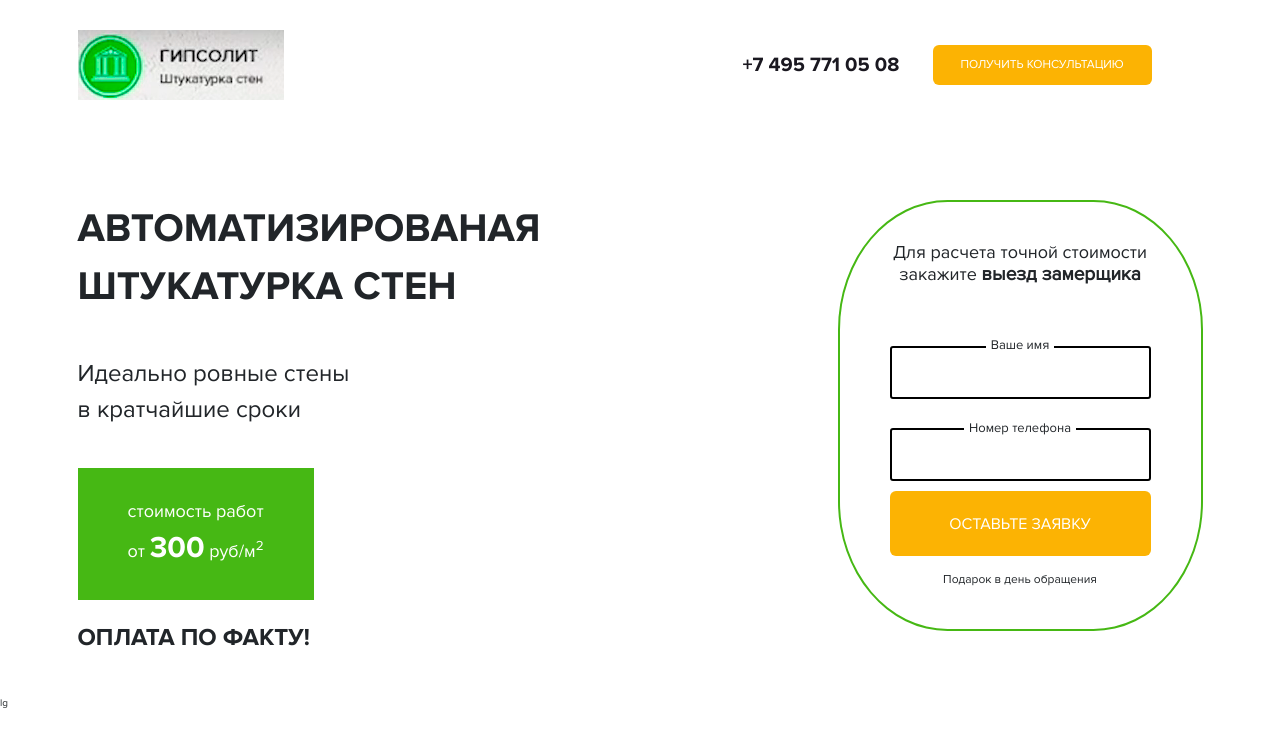
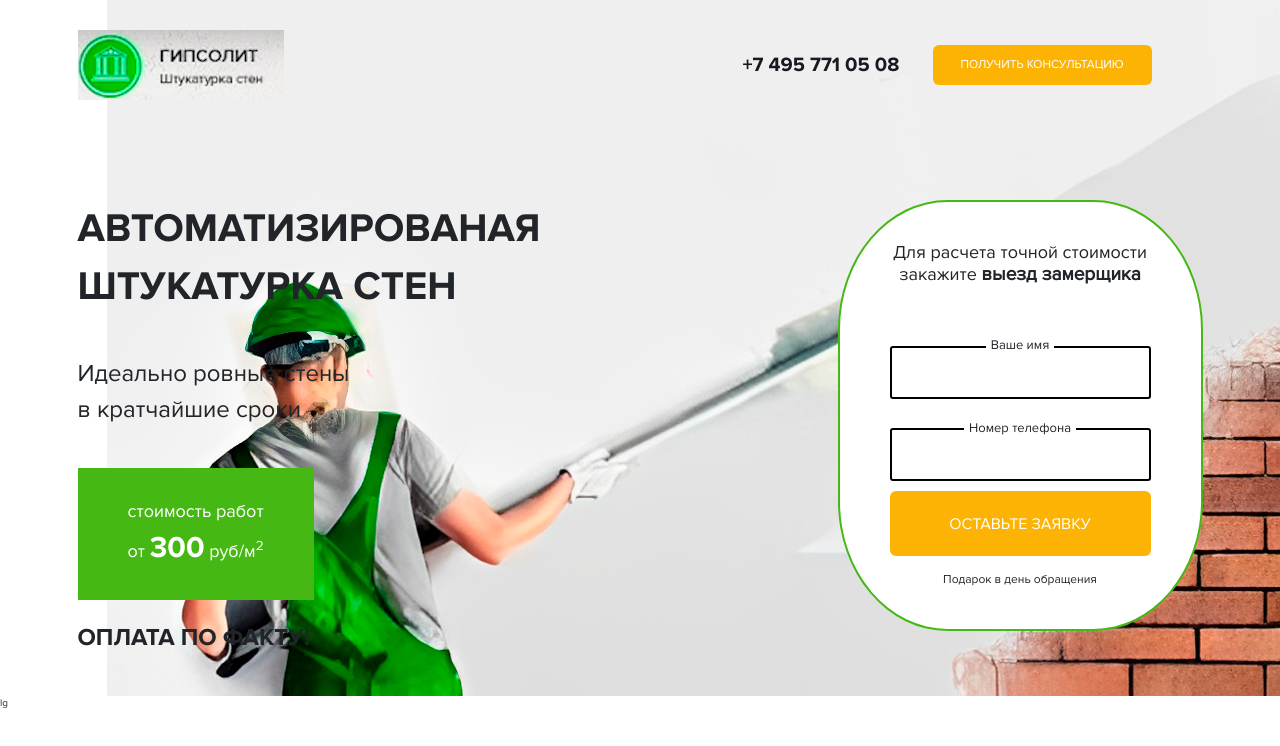
Before and after one commit to aVOKADO-hub/aVOKADO-hub.github.io, a plain HTML site: page Adaptive/src/index.html in a window 1280 px wide. Drawn offline with Linux system fonts and the light colour scheme.

Commit message:
Update style.css

```diff
--- a/Adaptive/src/css/style.css
+++ b/Adaptive/src/css/style.css
@@ -49,7 +49,7 @@ section {
 }
 .main {
   padding: 30px 0;
-  background: #ffffff url(../../img/backgroundpsd2.png) center right no-repeat;
+  background: #ffffff url(../img/backgroundpsd2.png) center right no-repeat;
 }
 .main-content {
   margin-top: 100px;
```
